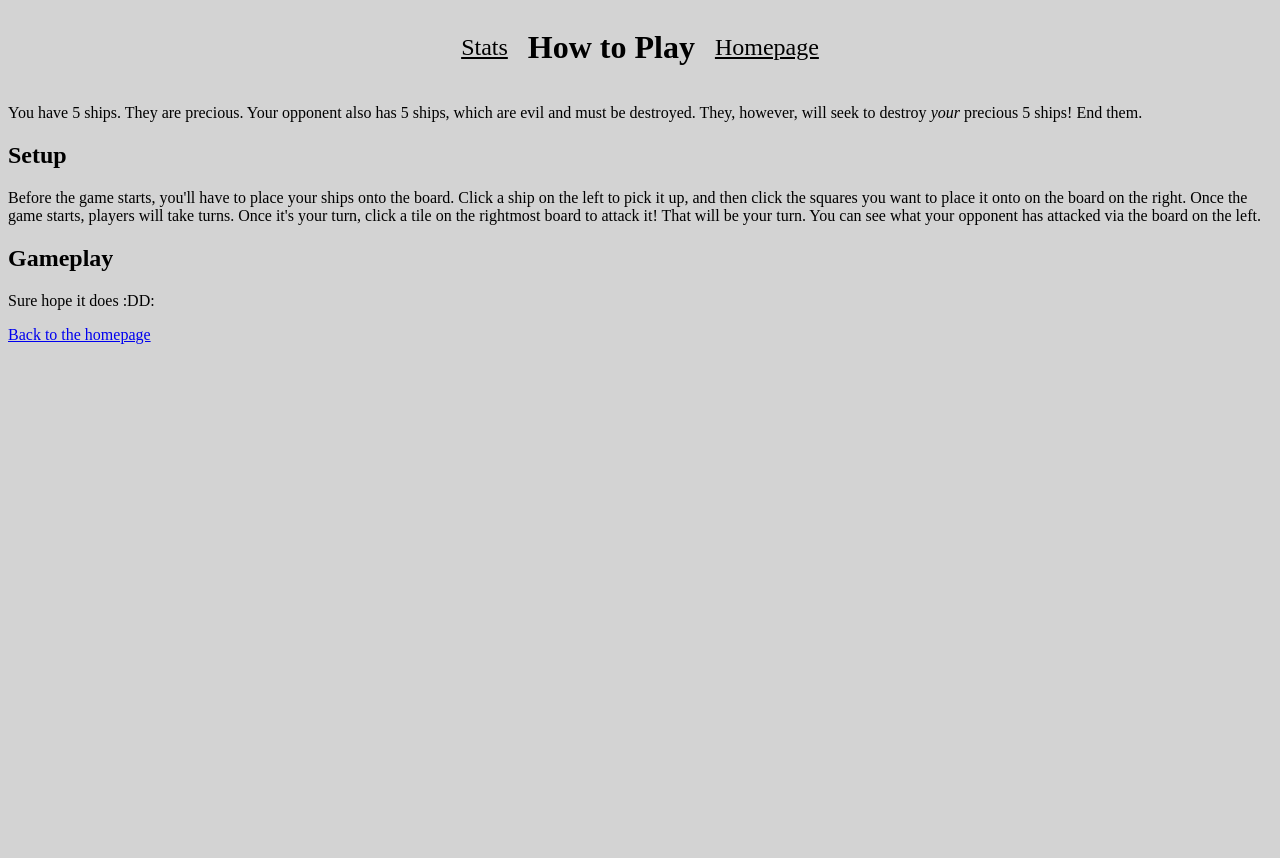
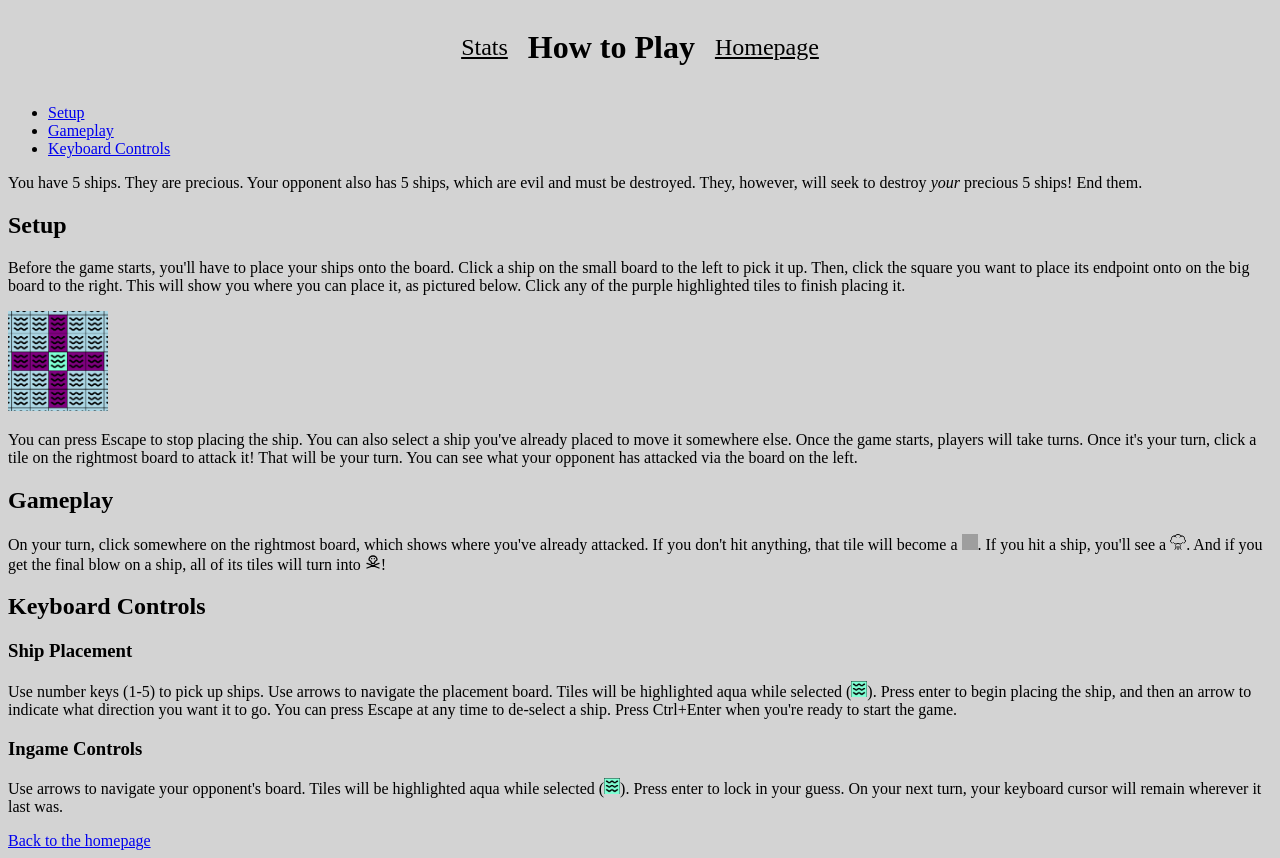
Before and after one commit to josaputra15/freighter-fighter, a Flask app: page /rules in a window 1280 px wide. Before the commit the page ends 344 px from the top, so only its background shows below. Run offline with Flask 3, Linux system fonts and the light colour scheme; data comes from the database, SQL or seed files in the repository; grey boxes are pictures that could not be loaded.

Commit message:
Added to the instructions page, with images

```diff
--- a/static/default.css
+++ b/static/default.css
@@ -21,3 +21,8 @@ header {
     margin-top: auto;
     margin-bottom: auto;
 }
+
+.embed {
+    height: 16px;
+    width: 16px;
+}
--- a/templates/rules.html
+++ b/templates/rules.html
@@ -11,22 +11,50 @@
         <h1> How to Play </h1>
         <a class="navLink" href="/">Homepage</a>
     </header>
+    <!--https://www.w3docs.com/snippets/html/how-to-create-an-anchor-link-to-jump-to-a-specific-part-of-a-page.html-->
+    <nav>
+        <ul>
+            <li><a href="#setupinstr">Setup</a></li>
+            <li><a href="#gameplayinstr">Gameplay</a></li>
+            <li><a href="#keyboardinstr">Keyboard Controls</a></li>
+        </ul>
+    </nav>
     <p>
         You have 5 ships. They are precious. Your opponent also has 5 ships, which are evil
         and must be destroyed. They, however, will seek to destroy <i>your</i> precious 5 ships!
         End them.
     </p>
-    <h2>Setup</h2>
+    <h2 id="setupinstr">Setup</h2>
     <p>
-        Before the game starts, you'll have to place your ships onto the board. Click a ship on the left
-        to pick it up, and then click the squares you want to place it onto on the board on the right.
+        Before the game starts, you'll have to place your ships onto the board. Click a ship on the small board to the left
+        to pick it up. Then, click the square you want to place its endpoint onto on the big board to the right.
+        This will show you where you can place it, as pictured below. Click any of the purple highlighted tiles
+        to finish placing it.</p>
+        <img src="static/assets/instructions/placing_ship.png" alt="A ship in the process of being placed." width="100" height="100">
+        <p>You can press Escape to stop placing the ship. You can also select a ship you've already placed to move it
+        somewhere else.
         Once the game starts, players will take turns. Once it's your turn, click a tile on the rightmost
         board to attack it! That will be your turn. You can see what your opponent has attacked via the
         board on the left.
     </p>
-    <h2>Gameplay</h2>
+    <h2 id="gameplayinstr">Gameplay</h2>
     <p>
-        Sure hope it does :DD:
+        On your turn, click somewhere on the rightmost board, which shows where you've already attacked.
+        If you don't hit anything, that tile will become a <img src="static/assets/miss.svg" alt="missed icon" class="embed">.
+        If you hit a ship, you'll see a <img src="static/assets/hit.svg" alt="hit ship icon" class="embed">.
+        And if you get the final blow on a ship, all of its tiles will turn into <img src="static/assets/destroyed.svg" alt="destroyed ship icon" class="embed">!
+    </p>
+    <h2 id="keyboardinstr">Keyboard Controls</h2>
+    <h3>Ship Placement</h3>
+    <p>Use number keys (1-5) to pick up ships. Use arrows to navigate the placement board. Tiles will be highlighted aqua while
+        selected (<img src="static/assets/instructions/highlighted2.png" alt="selected tile" class="embed">).
+        Press enter to begin placing the ship, and then an arrow to indicate what direction you want it to go.
+        You can press Escape at any time to de-select a ship. Press Ctrl+Enter when you're ready to start the game.
+    </p>
+    <h3>Ingame Controls</h3>
+    <p>Use arrows to navigate your opponent's board. Tiles will be highlighted aqua while selected (<img src="static/assets/instructions/highlighted2.png" alt="selected tile" class="embed">).
+        Press enter
+        to lock in your guess. On your next turn, your keyboard cursor will remain wherever it last was.
     </p>
     <a href="/">Back to the homepage</a>
 </body>
```
Also changed, not shown: static/assets/instructions/highlighted2.png (added), static/assets/instructions/placing_ship.png (added).
